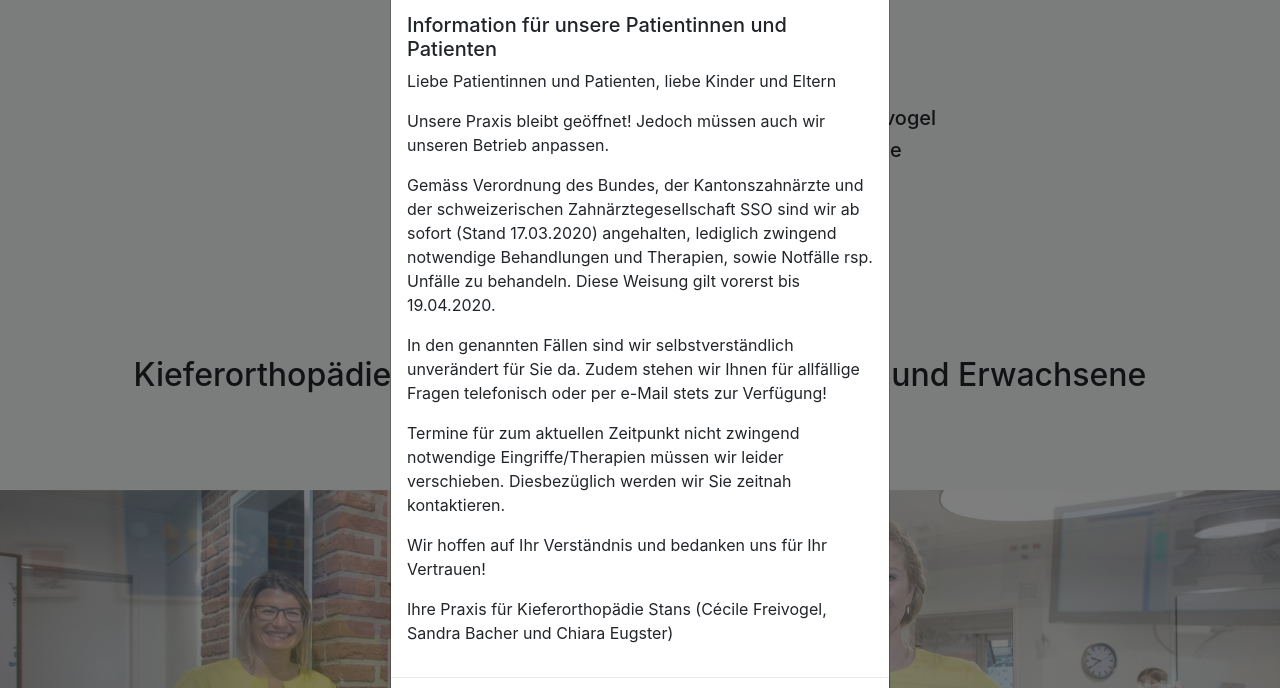
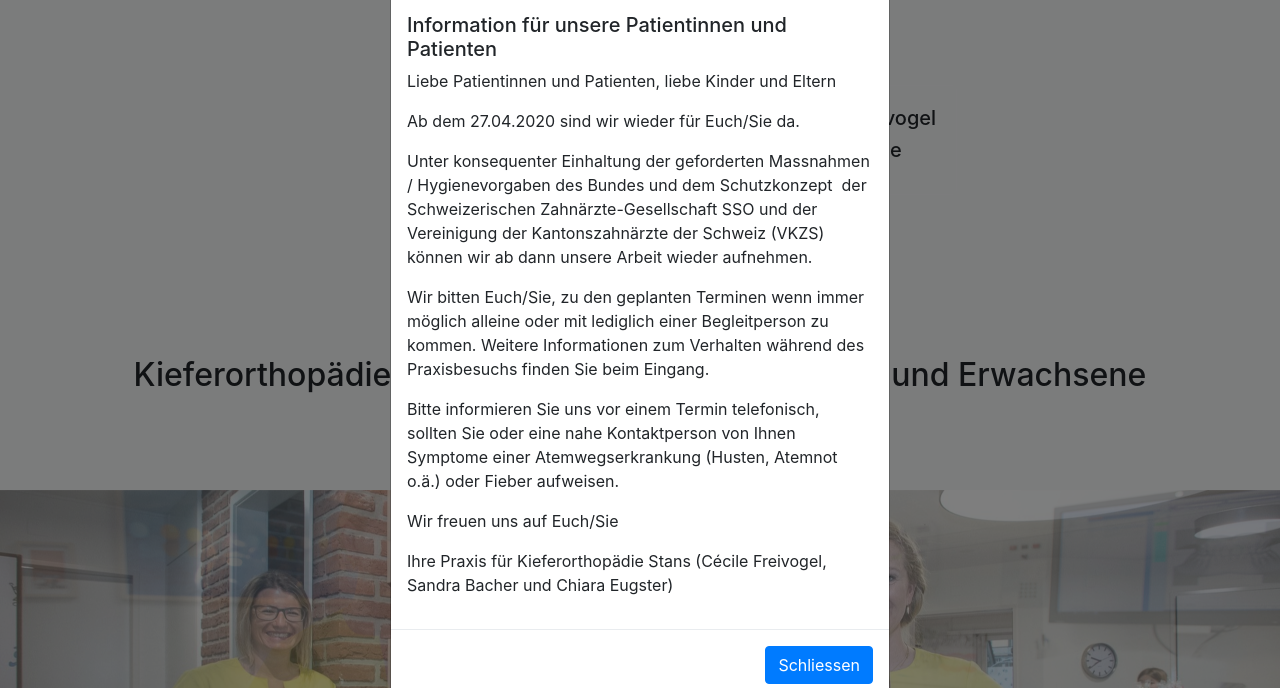
Before and after one commit to jolbax/praxis-fv-home, a plain HTML site: page index.html in a window 1280 px wide. Shown: the part 101-789 px from the top of the page. Drawn offline with nearby package versions, Linux system fonts and the light colour scheme.

Commit message:
update corona message

```diff
--- a/index.html
+++ b/index.html
@@ -61,20 +61,20 @@
             Liebe Patientinnen und Patienten, liebe Kinder und Eltern
           </p>
           <p>
-            Unsere Praxis bleibt geöffnet! Jedoch müssen auch wir unseren Betrieb anpassen.
+            Ab dem 27.04.2020 sind wir wieder für Euch/Sie da.
           </p>
           <p>
-            Gemäss Verordnung des Bundes, der Kantonszahnärzte und der schweizerischen Zahnärztegesellschaft SSO sind wir ab sofort (Stand 17.03.2020) angehalten, lediglich zwingend notwendige Behandlungen und Therapien, sowie Notfälle rsp. Unfälle zu behandeln. Diese Weisung gilt vorerst bis 19.04.2020.
+            Unter konsequenter Einhaltung der geforderten Massnahmen / Hygienevorgaben des Bundes und dem Schutzkonzept  der Schweizerischen Zahnärzte-Gesellschaft SSO und der Vereinigung der Kantonszahnärzte der Schweiz (VKZS) können wir ab dann unsere Arbeit wieder aufnehmen.
           </p>
           <p>
-            In den genannten Fällen sind wir selbstverständlich unverändert für Sie da. Zudem stehen wir Ihnen für allfällige Fragen telefonisch oder per e-Mail stets zur Verfügung!
-          </p>
-          <p>
-            Termine für zum aktuellen Zeitpunkt nicht zwingend notwendige Eingriffe/Therapien müssen wir leider verschieben. Diesbezüglich werden wir Sie zeitnah kontaktieren.
+            Wir bitten Euch/Sie, zu den geplanten Terminen wenn immer möglich alleine oder mit lediglich einer Begleitperson zu kommen. Weitere Informationen zum Verhalten während des Praxisbesuchs finden Sie beim Eingang.
 
           </p>
           <p>
-            Wir hoffen auf Ihr Verständnis und bedanken uns für Ihr Vertrauen!
+            Bitte informieren Sie uns vor einem Termin telefonisch, sollten Sie oder eine nahe Kontaktperson von Ihnen Symptome einer Atemwegserkrankung (Husten, Atemnot o.ä.) oder Fieber aufweisen.
+          </p>
+          <p>
+            Wir freuen uns auf Euch/Sie
           </p>
           <p>
             Ihre Praxis für Kieferorthopädie Stans (Cécile Freivogel, Sandra Bacher und Chiara Eugster)
```
